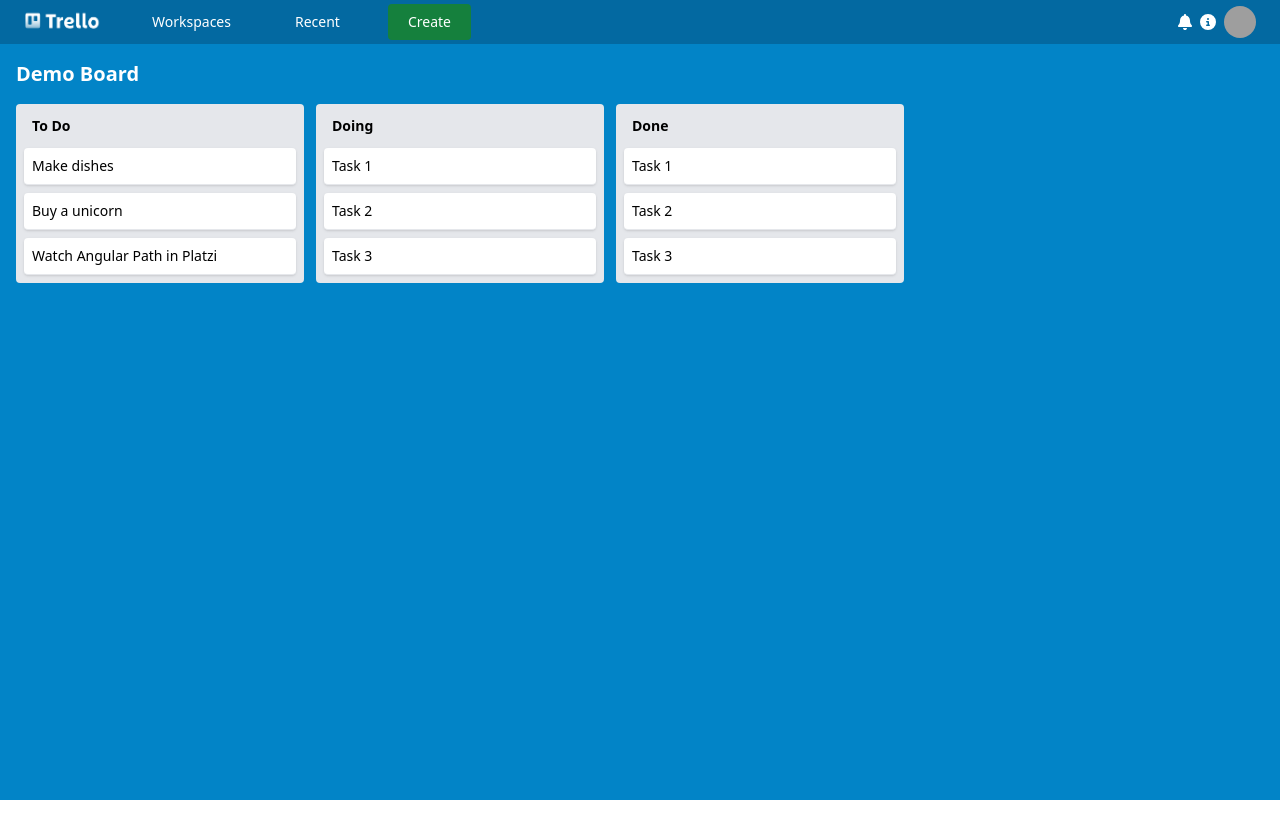
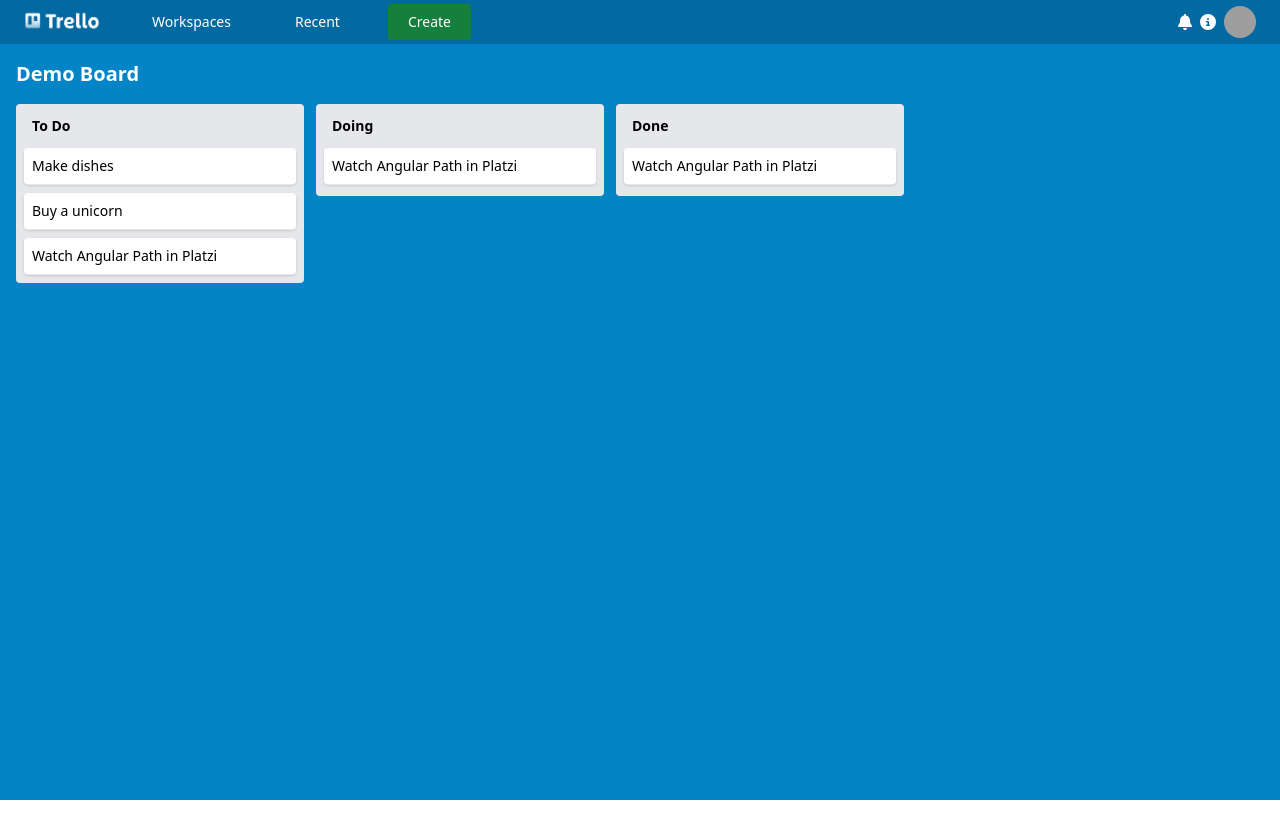
Before and after one commit to brayanlopez/angular-trello, an Angular app: page /board in a window 1280 px wide. Shown: the top 838 px of the page. Built offline with nearby package versions, Linux system fonts and the light colour scheme; grey boxes are pictures that could not be loaded.

Commit message:
ADD dragAndDrop functionality

```diff
--- a/src/app/models/todo.model.ts
+++ b/src/app/models/todo.model.ts
@@ -1,4 +1,5 @@
 export interface ToDo {
   id: string;
   title: string;
+  status?: string;
 }
--- a/src/app/pages/board/board.component.html
+++ b/src/app/pages/board/board.component.html
@@ -4,15 +4,16 @@
     <div>
       <h2 class="text-xl font-bold text-white my-4">Demo Board</h2>
     </div>
-    <div class="flex items-start w-full h-full">
+    <div class="flex items-start w-full h-full" cdkDropListGroup>
       <div class="rounded bg-gray-200 w-72 p-2 mr-3">
         <div class="flex justify-between py-1">
           <h3 class="text-sm font-bold ml-2">To Do</h3>
         </div>
 
         <div
-          class="text-sm mt-2"
+          class="text-sm mt-2 min-h-[2.5rem]"
           cdkDropList
+          [cdkDropListData]="todos"
           (cdkDropListDropped)="drop($event)"
         >
           @for (todo of todos; track todo.id ) {
@@ -31,22 +32,20 @@
           <h3 class="text-sm font-bold ml-2">Doing</h3>
         </div>
 
-        <div class="text-sm mt-2">
+        <div
+          class="text-sm mt-2 min-h-[2.5rem]"
+          cdkDropList
+          [cdkDropListData]="doing"
+          (cdkDropListDropped)="drop($event)"
+        >
+          @for (todo of doing; track todo.id ) {
           <div
+            cdkDrag
             class="bg-white shadow p-2 rounded mt-2 border-b border-x-gray-300 cursor-pointer hover:bg-gray-400"
           >
-            Task 1
+            {{ todo.title }}
           </div>
-          <div
-            class="bg-white shadow p-2 rounded mt-2 border-b border-x-gray-300 cursor-pointer hover:bg-gray-400"
-          >
-            Task 2
-          </div>
-          <div
-            class="bg-white shadow p-2 rounded mt-2 border-b border-x-gray-300 cursor-pointer hover:bg-gray-400"
-          >
-            Task 3
-          </div>
+          }
         </div>
       </div>
 
@@ -55,22 +54,20 @@
           <h3 class="text-sm font-bold ml-2">Done</h3>
         </div>
 
-        <div class="text-sm mt-2">
+        <div
+          class="text-sm mt-2 min-h-[2.5rem]"
+          cdkDropList
+          [cdkDropListData]="done"
+          (cdkDropListDropped)="drop($event)"
+        >
+          @for (todo of done; track todo.id ) {
           <div
+            cdkDrag
             class="bg-white shadow p-2 rounded mt-2 border-b border-x-gray-300 cursor-pointer hover:bg-gray-400"
           >
-            Task 1
+            {{ todo.title }}
           </div>
-          <div
-            class="bg-white shadow p-2 rounded mt-2 border-b border-x-gray-300 cursor-pointer hover:bg-gray-400"
-          >
-            Task 2
-          </div>
-          <div
-            class="bg-white shadow p-2 rounded mt-2 border-b border-x-gray-300 cursor-pointer hover:bg-gray-400"
-          >
-            Task 3
-          </div>
+          }
         </div>
       </div>
     </div>
--- a/src/app/pages/board/board.component.ts
+++ b/src/app/pages/board/board.component.ts
@@ -1,32 +1,62 @@
 import { Component } from '@angular/core';
+import {
+  CdkDrag,
+  CdkDragDrop,
+  CdkDropList,
+  CdkDropListGroup,
+  moveItemInArray,
+  transferArrayItem,
+} from '@angular/cdk/drag-drop';
+
 import { NavbarComponent } from '../../components/navbar/navbar.component';
 import { ToDo } from '../../models/todo.model';
 
 @Component({
   selector: 'app-board',
   standalone: true,
-  imports: [NavbarComponent],
+  imports: [NavbarComponent, CdkDropList, CdkDropListGroup, CdkDrag],
   templateUrl: './board.component.html',
   styleUrl: './board.component.scss',
 })
 export class BoardComponent {
   todos: ToDo[] = [
     {
-      id: '1',
+      id: Date.now().toString(),
       title: 'Make dishes',
     },
     {
-      id: '2',
+      id: Date.now().toString(),
       title: 'Buy a unicorn',
     },
     {
-      id: '2',
+      id: Date.now().toString(),
       title: 'Watch Angular Path in Platzi',
     },
   ];
-  drop(event: Event) {}
 
-  // drop(event: CdkDragDrop<any[]>) {
-  //   moveItemInArray(this.todos, event.previousIndex, event.currentIndex);
-  // }
+  doing: ToDo[] = [
+    {
+      id: Date.now().toString(),
+      title: 'Watch Angular Path in Platzi',
+    },
+  ];
+  done: ToDo[] = [
+    {
+      id: Date.now().toString(),
+      title: 'Watch Angular Path in Platzi',
+    },
+  ];
+
+  drop(event: CdkDragDrop<any[]>) {
+    if (event.previousContainer === event.container) {
+      moveItemInArray(this.todos, event.previousIndex, event.currentIndex);
+    } else {
+      transferArrayItem(
+        event.previousContainer.data,
+        event.container.data,
+        event.previousIndex,
+        event.currentIndex
+      );
+    }
+  }
 }
```
